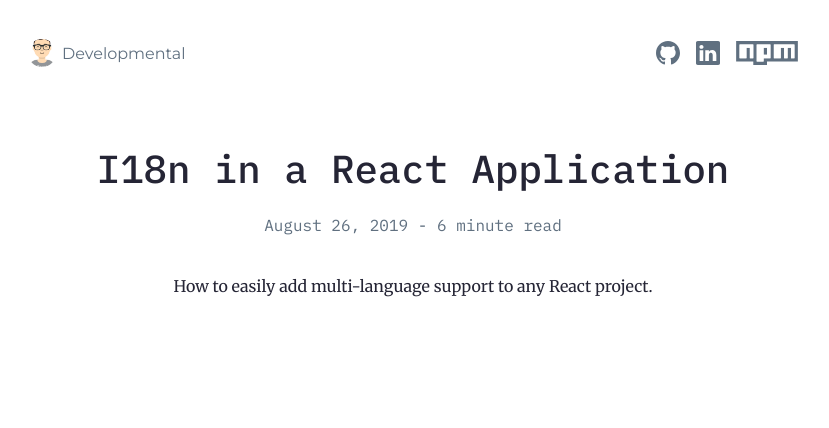
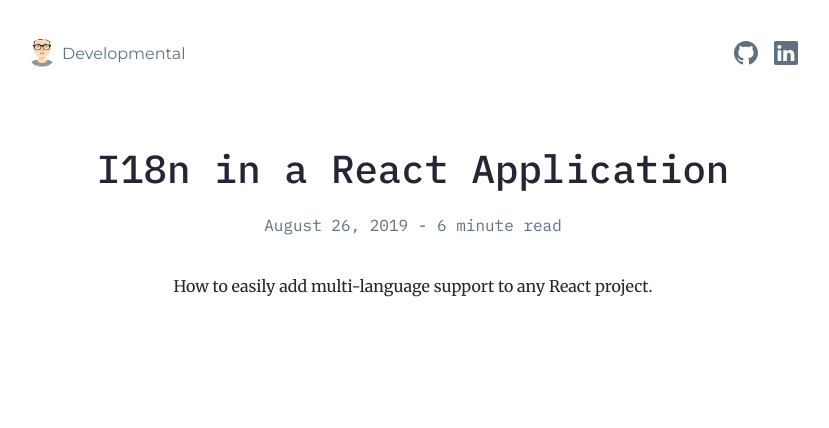
Before and after one commit to liamross/developmental, a Gatsby site: page / in a window 1280 px wide. Shown: the whole page, without its empty margins (227-1056 px from the left). Built offline with nearby package versions, Linux system fonts and the light colour scheme; Gatsby itself is replaced by a stand-in of ours.

Commit message:
Removed npm from header

```diff
--- a/src/components/header.js
+++ b/src/components/header.js
@@ -5,7 +5,6 @@ import {isMobileDevice} from '../utils/deviceUtils';
 import GitHub from './github';
 import style from './header.module.scss';
 import LinkedIn from './linkedin';
-import NPM from './npm';
 
 export default function Header() {
   const {avatar, site} = useStaticQuery(
@@ -40,15 +39,12 @@ export default function Header() {
 
   const githubLink = `github.com/${social.github}`;
   const linkedinLink = `linkedin.com/in/${social.linkedin}`;
-  const npmLink = `npmjs.com/~${social.npm}`;
 
   const [leftHovered, setLeftHovered] = useState(false);
   const [githubHovered, setGithubHovered] = useState(false);
   const [linkedinHovered, setLinkedinHovered] = useState(false);
-  const [npmHovered, setNpmHovered] = useState(false);
 
-  const noneHovered =
-    !leftHovered && !githubHovered && !linkedinHovered && !npmHovered;
+  const noneHovered = !leftHovered && !githubHovered && !linkedinHovered;
 
   return (
     <header className={style.header}>
@@ -98,14 +94,6 @@ export default function Header() {
             >
               {linkedinLink}
             </div>
-            <div
-              className={[
-                style.leftTextInner,
-                npmHovered && !isMobile ? style.hovered : undefined,
-              ].join(' ')}
-            >
-              {npmLink}
-            </div>
           </div>
         </Link>
       </div>
@@ -131,16 +119,6 @@ export default function Header() {
         >
           <LinkedIn />
         </a>
-        <a
-          href={`https://${npmLink}`}
-          target="_blank"
-          rel="noopener noreferrer"
-          className={style.rightLink}
-          onMouseEnter={() => setNpmHovered(true)}
-          onMouseLeave={() => setNpmHovered(false)}
-        >
-          <NPM />
-        </a>
       </div>
     </header>
   );
--- a/src/components/npm.js
+++ /dev/null
@@ -1,23 +0,0 @@
-import React from 'react';
-
-export default function NPM() {
-  return (
-    <svg
-      version="1.1"
-      xmlns="http://www.w3.org/2000/svg"
-      x="0px"
-      y="0px"
-      width="62"
-      height="24"
-      viewBox="0 0 18 7"
-    >
-      <path d="M0,0h18v6H9v1H5V6H0V0z M1,5h2V2h1v3h1V1H1V5z M6,1v5h2V5h2V1H6z M8,2h1v2H8V2z M11,1v4h2V2h1v3h1V2h1v3h1V1H11z" />
-      <polygon fill="#FFFFFF" points="1,5 3,5 3,2 4,2 4,5 5,5 5,1 1,1 " />
-      <path fill="#FFFFFF" d="M6,1v5h2V5h2V1H6z M9,4H8V2h1V4z" />
-      <polygon
-        fill="#FFFFFF"
-        points="11,1 11,5 13,5 13,2 14,2 14,5 15,5 15,2 16,2 16,5 17,5 17,1 "
-      />
-    </svg>
-  );
-}
```
